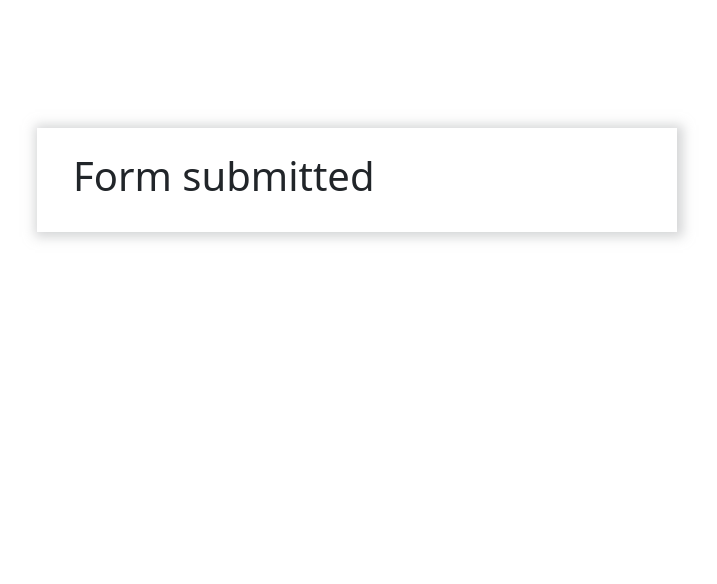
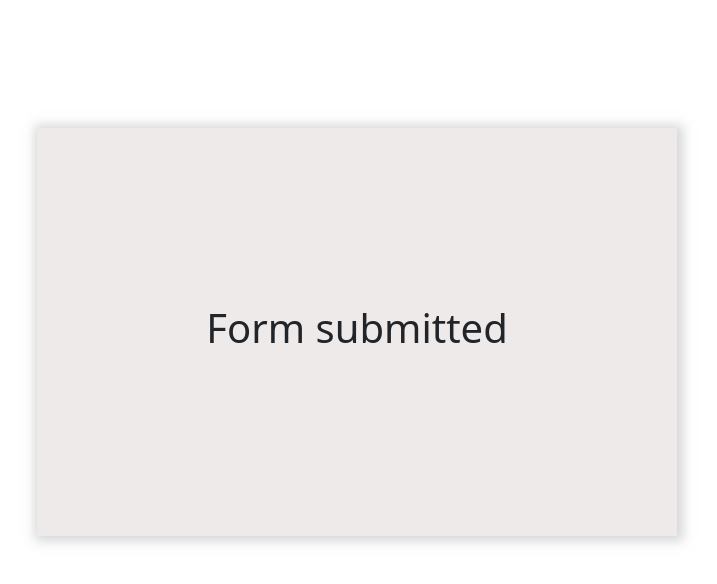
Before and after one commit to Lysianedon/Form-React, a React (Create React App) app: page / in a window 1280 px wide. Both pictures are taken after typing "name@example.com", "Sample123" into the empty fields and a click on the button "Submit". Shown: the top 584 px of the page, without its empty margins (283-1000 px from the left). Built offline with nearby package versions, Linux system fonts and the light colour scheme.

Commit message:
finished style confirmation page

```diff
--- a/src/styles/form.css
+++ b/src/styles/form.css
@@ -24,3 +24,10 @@
     background-position-x: 99%;
     background-position-y: center;
 }
+
+.submitted {
+    background-color: rgb(238, 234, 234);
+    text-align: center;
+    align-items: center;
+    height: 51vh;
+}
```
